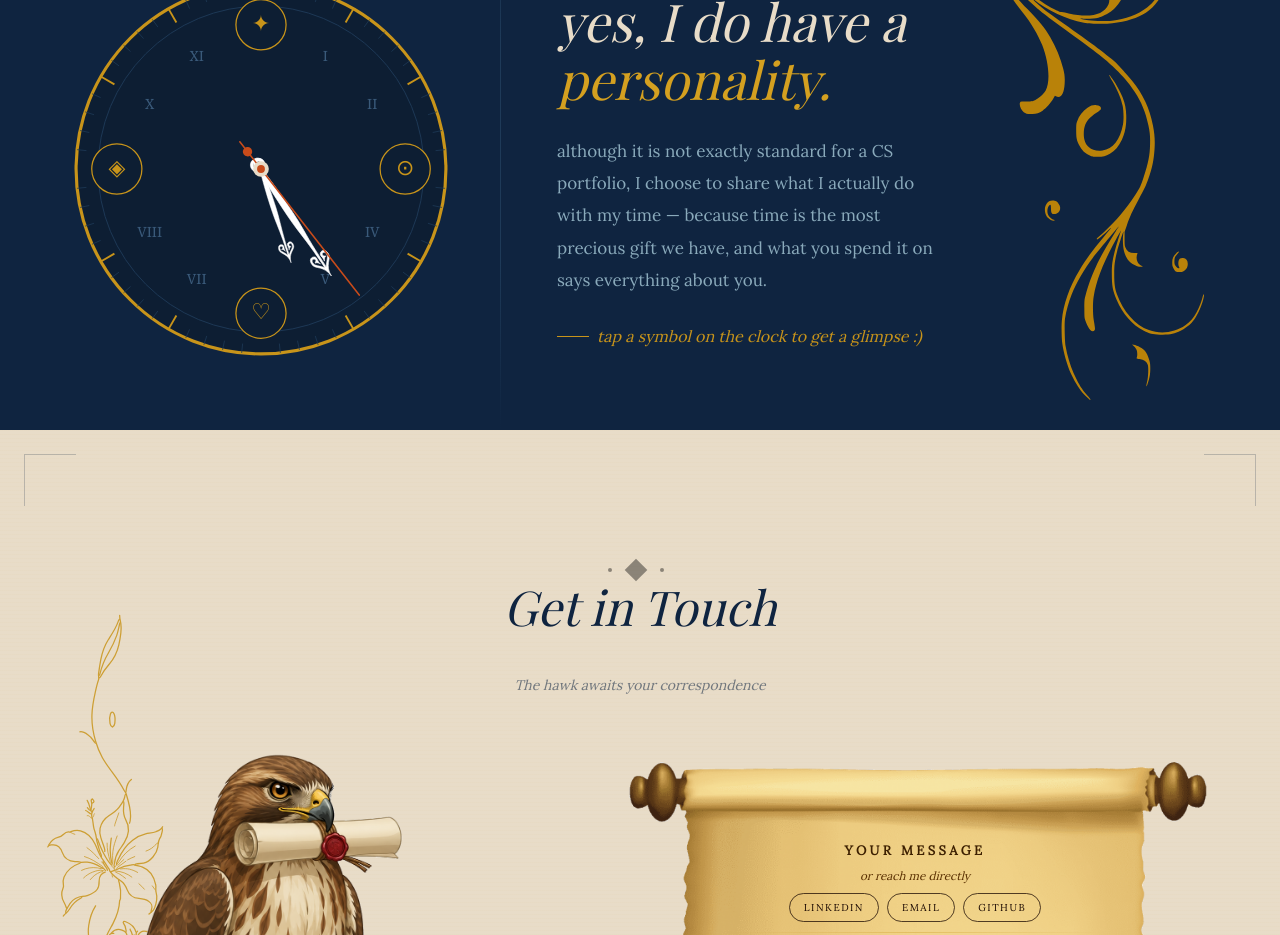
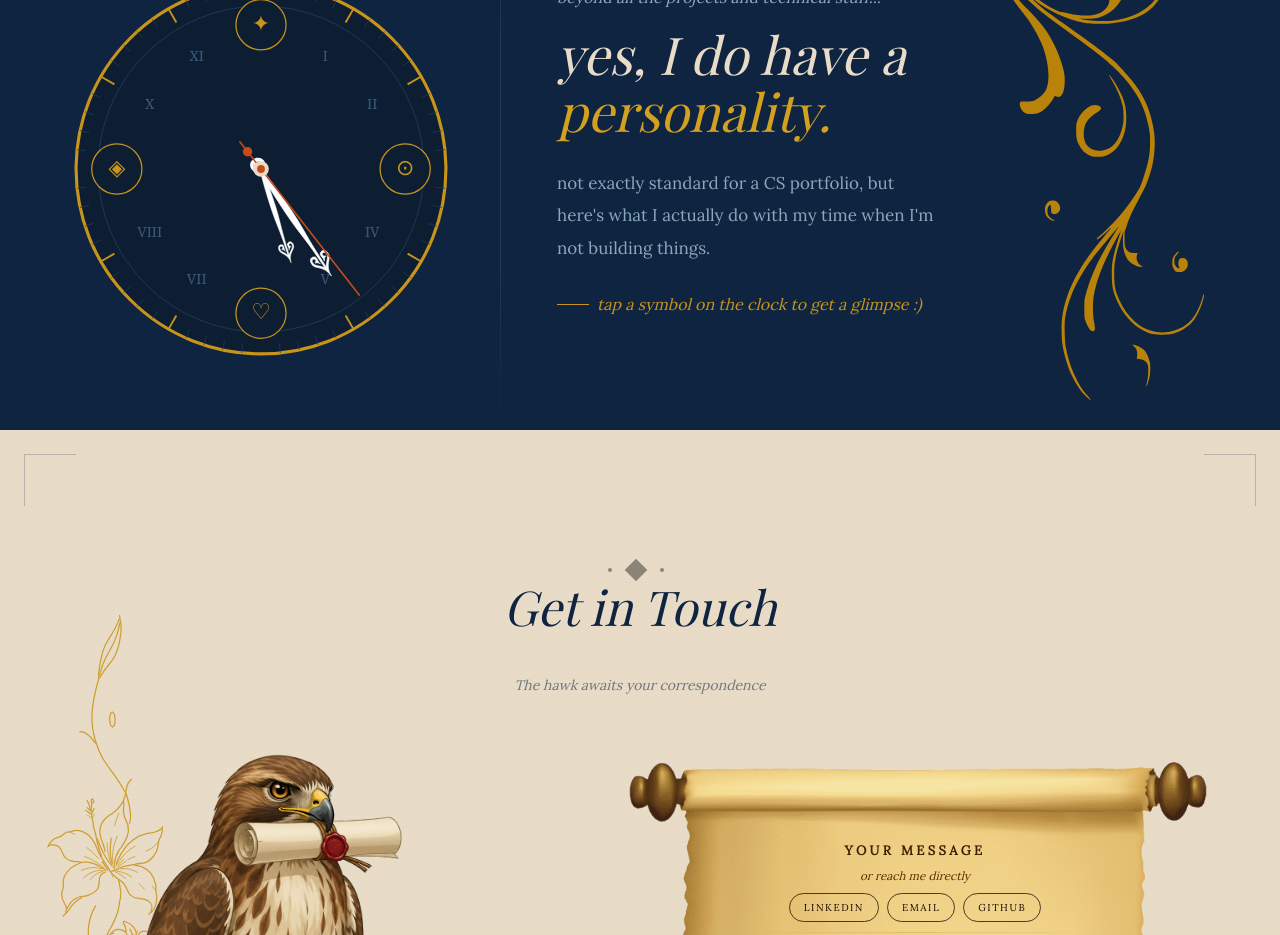
Before and after one commit to Efrata08/personal_webapp, a Next.js app: page / in a window 1280 px wide. Shown: the part 3900-4835 px from the top of the page. Built offline with nearby package versions, Linux system fonts and the light colour scheme.

Commit message:
updated content of hobbies

```diff
--- a/src/components/Hobbies.tsx
+++ b/src/components/Hobbies.tsx
@@ -349,7 +349,7 @@ export default function Hobbies() {
                 fontSize: 17, lineHeight: 1.9,
                 color: '#8AAABB', maxWidth: 460, margin: '0 0 28px 0',
               }}>
-                although it is not exactly standard for a CS portfolio, I choose to share what I actually do with my time — because time is the most precious gift we have, and what you spend it on says everything about you.
+                not exactly standard for a CS portfolio, but here&apos;s what I actually do with my time when I&apos;m not building things.
               </p>
 
               <div style={{ display: 'flex', alignItems: 'center', gap: 8 }}>
```
